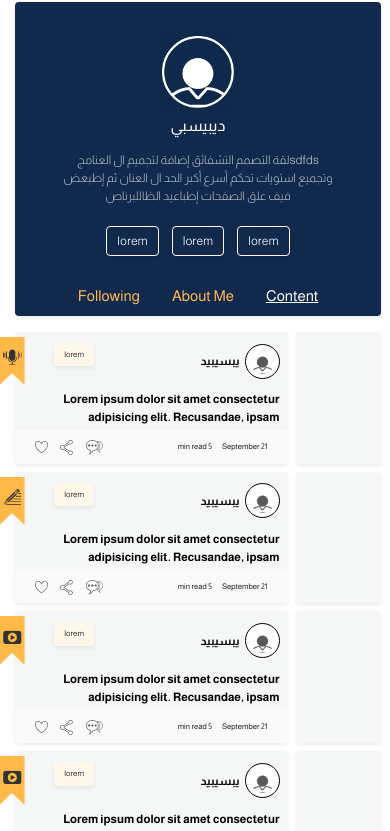
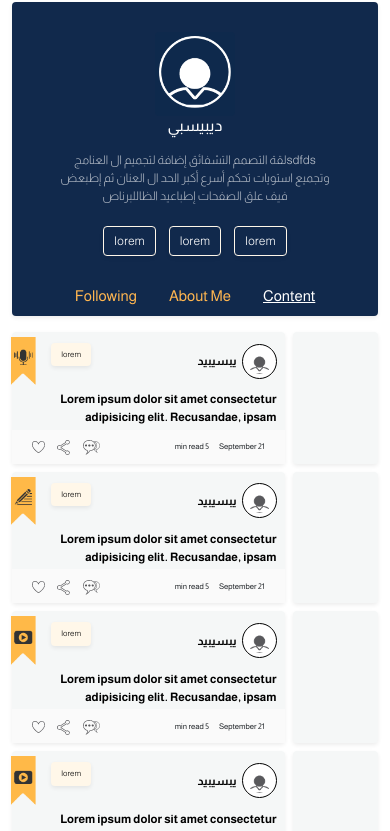
Before and after one commit to shimaa3434/mrfareskhalil, a plain HTML site: page page_3.html in a window 390 px wide. Shown: the part 86-917 px from the top of the page. Drawn offline with nearby package versions, Linux system fonts and the light colour scheme.

Commit message:
Update style_3.css

```diff
--- a/css/style_3.css
+++ b/css/style_3.css
@@ -150,7 +150,7 @@ a, a:hover{
     left: 0;
     border-style: solid;
     border-color: transparent transparent var(--color) transparent;
-    border-width: 15px;
+    border-width: 12px;
 }
 .post .tags{
     margin: 0 4px;
@@ -278,7 +278,7 @@ a, a:hover{
         font-size: 3vw !important;
     }
     .post .mrak{
-        left: 0;
+        left: 5%;
         padding: 5px 5px 15px 5px;
         width: 15px;
         font-size: 6px;
```
